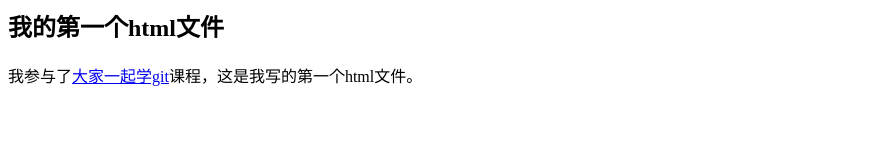
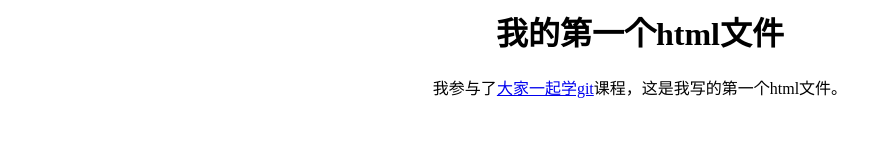
Before and after one commit to davidswei/davidswei.github.io, a plain HTML site: page index.html in a window 1280 px wide. Shown: the whole page, without its empty margins (0-892 px from the left). Drawn offline with Linux system fonts and the light colour scheme.

Commit message:
Update index.html

```diff
--- a/index.html
+++ b/index.html
@@ -1,3 +1,3 @@
-<h2>我的第一个html文件</h2>
+<h1><center>我的第一个html文件</center></h1>
 
-我参与了<a href=https://github.com/bg6cq/learngit>大家一起学git</a>课程，这是我写的第一个html文件。
+<center>我参与了<a href=https://github.com/bg6cq/learngit>大家一起学git</a>课程，这是我写的第一个html文件。</center>
```
